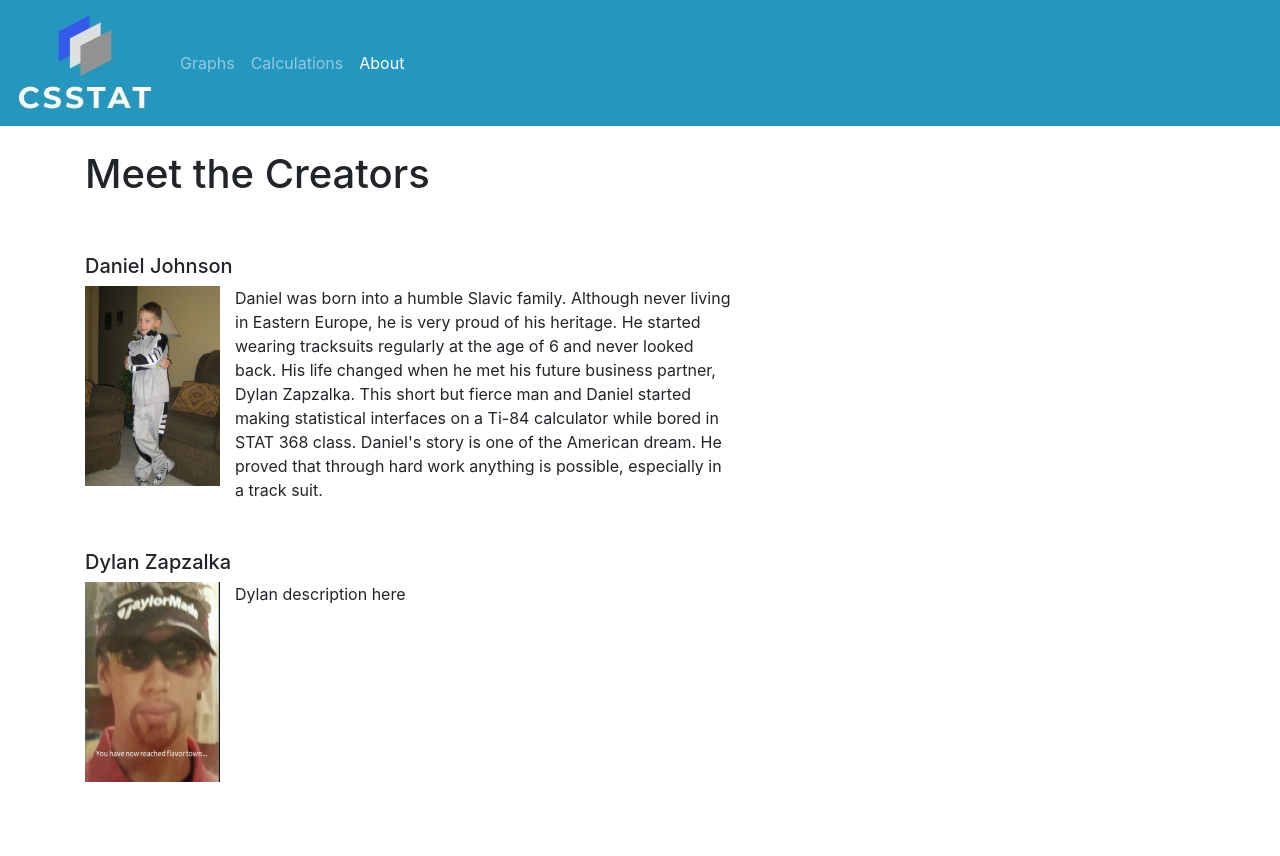
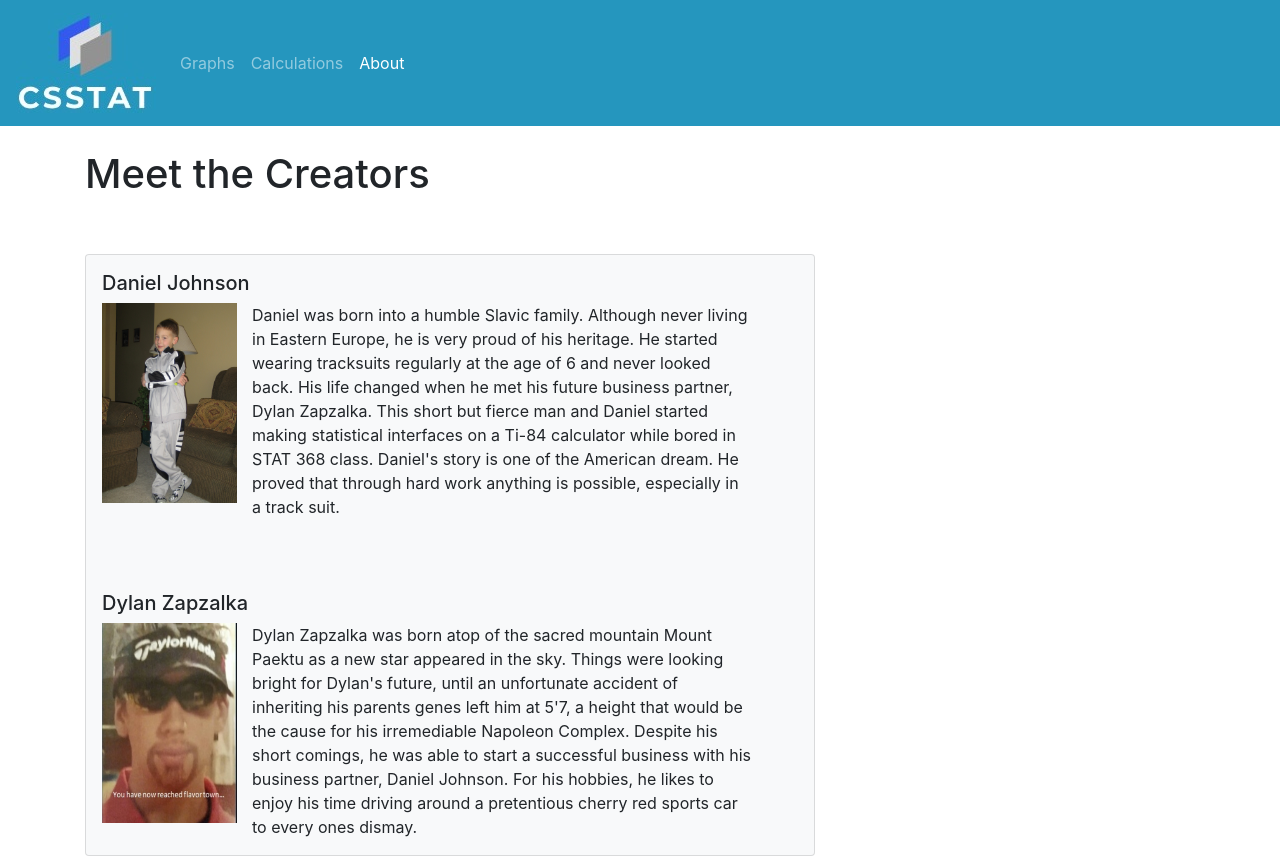
Before and after one commit to DylanJamesZapzalka/csstat.com, an Angular app in the folder csstat/: page / in a window 1280 px wide. Both pictures are taken after a click on the link "About". Before the commit the page ends 800 px from the top, so only its background shows below. Built offline with nearby package versions, Linux system fonts and the light colour scheme; what angular-google-charts would draw is missing.

Commit message:
Almost there

```diff
--- a/csstat/src/app/about/about.component.html
+++ b/csstat/src/app/about/about.component.html
@@ -1,6 +1,7 @@
 <h1>Meet the Creators</h1>
 <br>
 <br>
+<form class='card p-3 bg-light'>
     <h5>Daniel Johnson</h5>
     <div class="inline">
     <img src="/assets/images/daniel.jpg" alt="HTML5 Icon" >
@@ -18,5 +19,10 @@ especially in a track suit.</p>
     <h5>Dylan Zapzalka</h5>
     <div class="inline">
     <img src="/assets/images/dylan.png" alt="HTML5 Icon" >
-<p> Dylan description here</p>
+    <p> Dylan Zapzalka was born atop of the sacred mountain Mount Paektu as a new star appeared in the sky.
+        Things were looking bright for Dylan's future, until an unfortunate accident of inheriting his parents genes left him at 5'7, a height
+        that would be the cause for his irremediable Napoleon Complex. Despite his short comings, he was able to start a
+        successful business with his business partner, Daniel Johnson.
+        For his hobbies, he likes to enjoy his time driving around a pretentious cherry red sports car to every ones dismay.</p>
     </div>
+</form>
```
Lines whose indentation alone changed are shown as unchanged.
